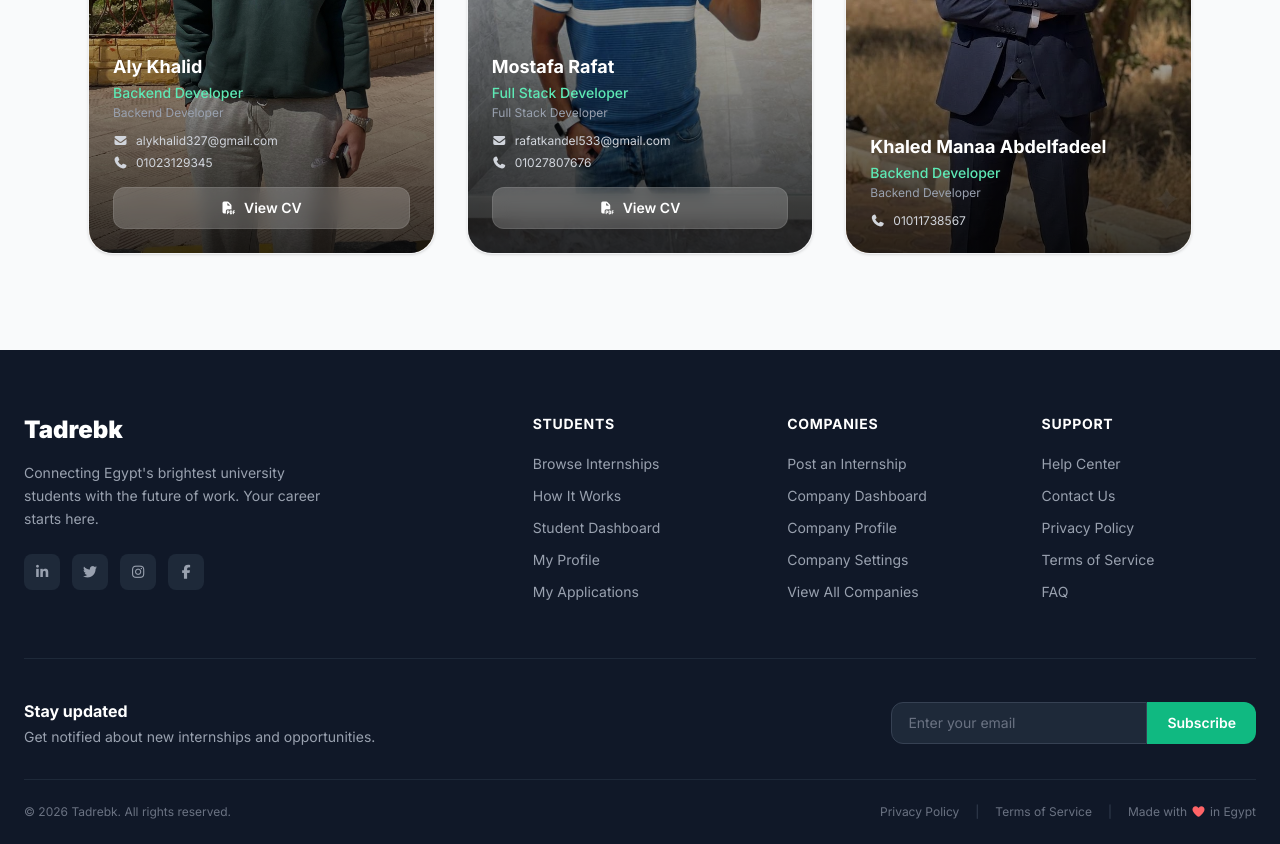
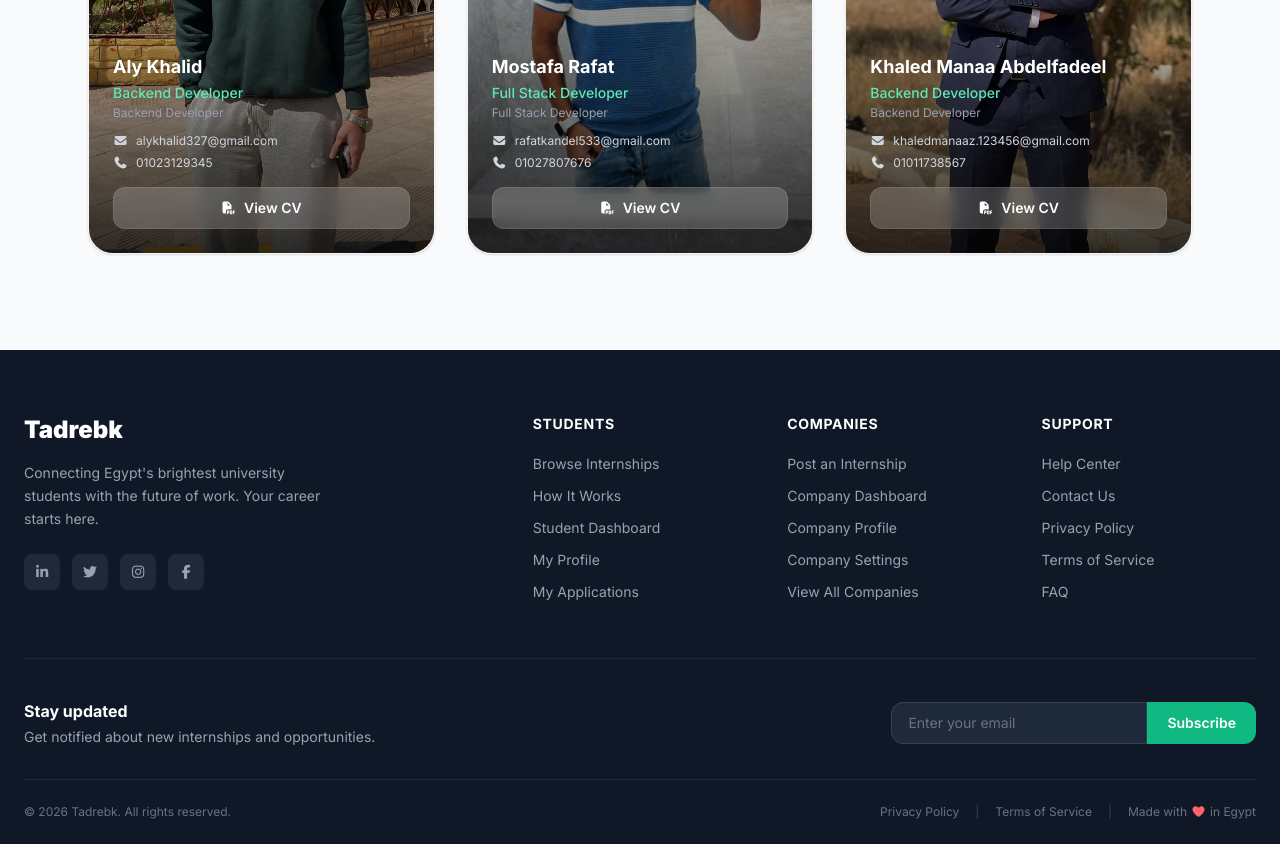
Before and after one commit to Ziad-AboElenien/tadrebk, a Next.js app: page /about in a window 1280 px wide. Shown: the part 1520-2364 px from the top of the page. Built offline with nearby package versions, Linux system fonts and the light colour scheme; no server answers.

Commit message:
feat: update Khaled's about card with email and CV, update README with full project structure and recent changes

```diff
--- a/src/features/home/screens/about.screen.tsx
+++ b/src/features/home/screens/about.screen.tsx
@@ -63,11 +63,11 @@ const team = [
     name: 'Khaled Manaa Abdelfadeel',
     role: 'Backend Developer',
     title: 'Backend Developer',
-    email: '#',
+    email: 'khaledmanaaz.123456@gmail.com',
     phone: '01011738567',
     linkedin: '#',
     github: 'https://github.com/manaa-khaled-2025',
-    cv: '#',
+    cv: 'https://drive.google.com/drive/folders/1Jz2Tp1HnzaWFvJOWDHRLebQYWa-e_vcZm1jEQwL2KZZhWyQUMH0sLrvXDWbeERwfkhgcZR8z',
     image: '/images/khaled.jpeg',
   },
 ];
```
Also changed, not shown: 1 other file (tests, documents, lock files or other folders).
